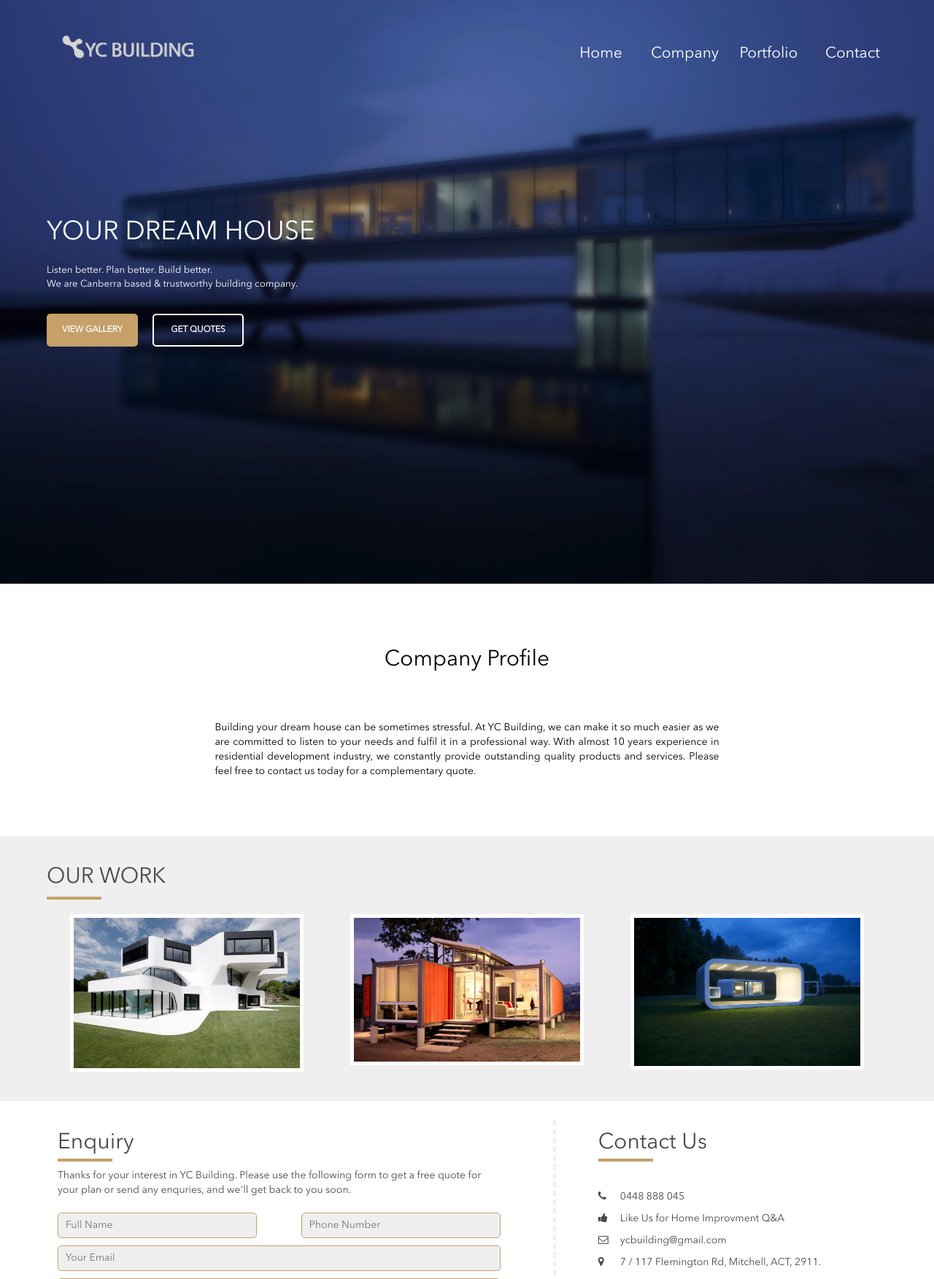
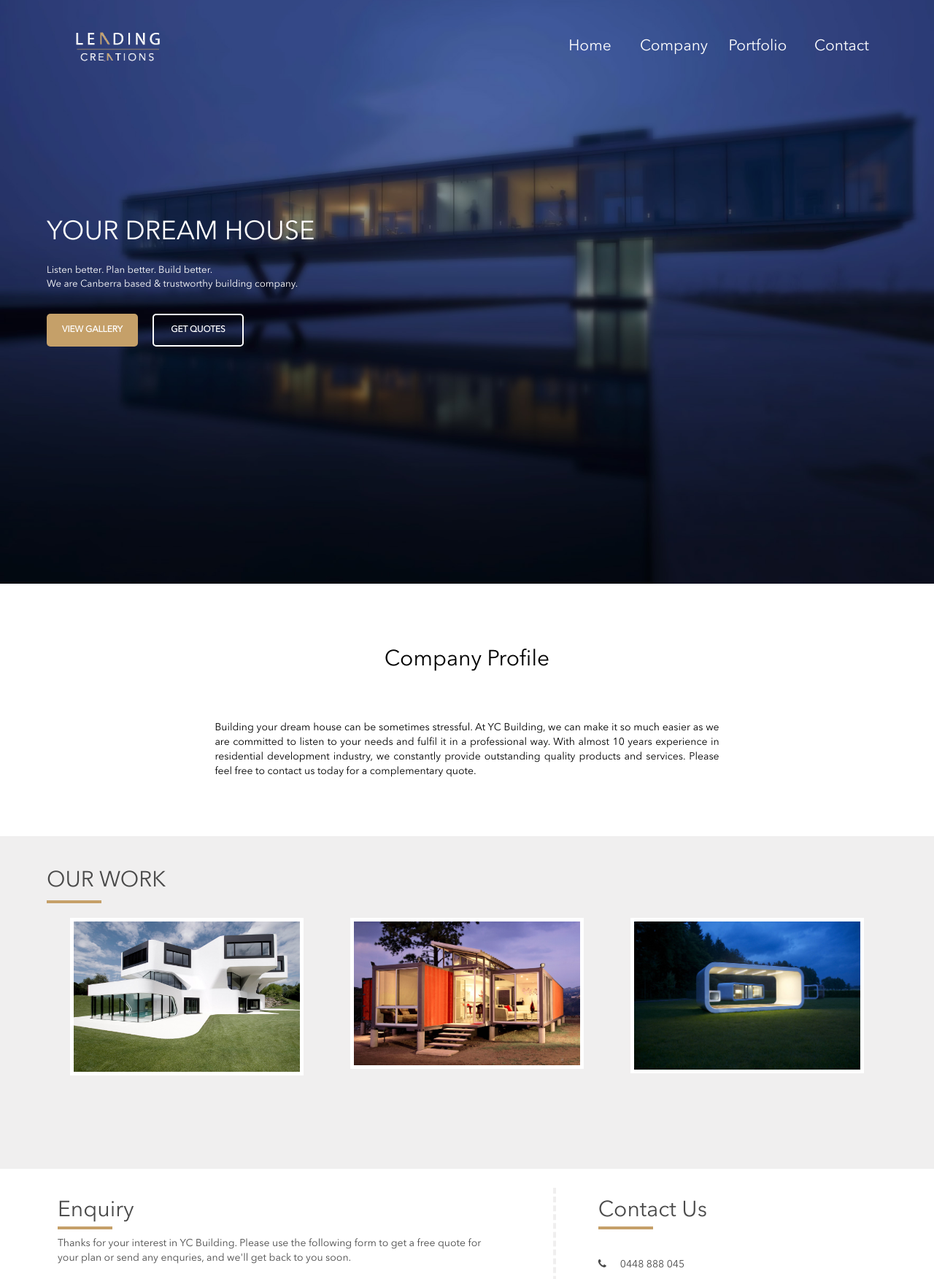
Before and after one commit to sunhillau/LC, a PHP site: page / in a window 1280 px wide. Shown: the top 1753 px of the page at 73% size. Run offline with PHP 8.4, Linux system fonts and the light colour scheme; some libraries are stand-ins or nearby versions.

Commit message:
Pre-final
1. Logo has been designed and created;
2. ico is replaced;
3. mobile and desktop css were both checked;

```diff
--- a/header.php
+++ b/header.php
@@ -74,7 +74,7 @@ display: none;
 
 		<div class="tool_bar cevc pointer">
 			<div class="fix_test">
-				<img src="images/demo/logo_white.png" alt="logo" />
+				<img src="images/demo/logo.gif" alt="logo"/>
 				<div class="icon_menu" id="menu_icon"><i class="fa fa-bars"></i></div>
 				<div class="nav_bar">
 					<ul class="unlist_style">
--- a/sass/style.scss
+++ b/sass/style.scss
@@ -271,7 +271,7 @@ html, body {
 		padding-left:20px;
 
 		img {
-			height:35px;
+			height: 60px;
 			margin:auto 0;
 		}
 	}
@@ -284,7 +284,7 @@ html, body {
 	z-index:200;
 	width:61.8%;
 	background: rgba(0,0,0,0.8);
-	height:100%;
+	height:60%;
 	@include transition(all 1s ease);
 		ul{
 		white-space: nowrap;
@@ -293,8 +293,9 @@ html, body {
 		font-weight: 500;
 		margin:0;
 		padding:25px;
+		margin-top: 15%;
 		li {
-			height: 50px;
+			height: 70px;
 			border-top: 1px solid #c9c9c9;
 			&:first-child {
 				border: none;
@@ -302,10 +303,10 @@ html, body {
 			a {
 				display:block;
 				text-decoration:none;
-				color:$theme_color_2;
+				color:$gold_rush;
 				font-weight: 600;
-				padding: 15px 0 15px 0;
-				&:active { color: $theme_color_1; }
+				padding: 25px 0 25px 0;
+				&:active { color: $danbai_color; }
 			}
 		}
 	}
@@ -390,8 +391,7 @@ html, body {
 		list-style:none;
 		display:inline-block;
 		white-space:nowrap;
-		padding-top:25px;
-		padding-left:0;
+		padding:15px;
 		margin:0;
 		li {
 			float:left;
@@ -511,8 +511,8 @@ html, body {
 ************************************/
 .gallery {
 	background:#F0EFEF;
-	padding:10px 5% 10px 5%;
-	padding-bottom:40px;
+	padding:15px 5% 20px 5%;
+	padding-bottom:10%;
 /*	border-top: 1px solid #333;
 	border-bottom: 1px solid #333;*/
 }
@@ -528,7 +528,7 @@ html, body {
 	@include display-flex();
 	@include flex-direction (column);
 	background:#F0EFEF;
-	padding: 15px 5% 15px 5%;
+	padding: 25px 5% 15px 5%;
 	margin:0;
 	width:100%;
 	@include transition(all 1s ease);
--- a/style.css
+++ b/style.css
@@ -109,59 +109,59 @@ html, body { height: 100%; min-width: 320px; }
 /* line 264, sass/style.scss */
 .tool_bar .fix_test { display: flex; display: -webkit-box; display: -ms-flexbox; display: -webkit-flex; -webkit-box-pack: space-between; -webkit-justify-content: space-between; -ms-flex-pack: space-between; justify-content: space-between; width: 100%; max-width: 1268px; height: 60px; margin: 0 auto; padding-left: 20px; }
 /* line 273, sass/style.scss */
-.tool_bar .fix_test img { height: 35px; margin: auto 0; }
+.tool_bar .fix_test img { height: 60px; margin: auto 0; }
 
 /* line 280, sass/style.scss */
-.menu_overlay { position: fixed; right: -1000px; top: 60px; z-index: 200; width: 61.8%; background: rgba(0, 0, 0, 0.8); height: 100%; -webkit-transition: all 1s ease; -moz-transition: all 1s ease; transition: all 1s ease; }
+.menu_overlay { position: fixed; right: -1000px; top: 60px; z-index: 200; width: 61.8%; background: rgba(0, 0, 0, 0.8); height: 60%; -webkit-transition: all 1s ease; -moz-transition: all 1s ease; transition: all 1s ease; }
 /* line 289, sass/style.scss */
-.menu_overlay ul { white-space: nowrap; display: block; font-size: 1em; font-weight: 500; margin: 0; padding: 25px; }
-/* line 296, sass/style.scss */
-.menu_overlay ul li { height: 50px; border-top: 1px solid #c9c9c9; }
-/* line 299, sass/style.scss */
+.menu_overlay ul { white-space: nowrap; display: block; font-size: 1em; font-weight: 500; margin: 0; padding: 25px; margin-top: 15%; }
+/* line 297, sass/style.scss */
+.menu_overlay ul li { height: 70px; border-top: 1px solid #c9c9c9; }
+/* line 300, sass/style.scss */
 .menu_overlay ul li:first-child { border: none; }
-/* line 302, sass/style.scss */
-.menu_overlay ul li a { display: block; text-decoration: none; color: #84D9C9; font-weight: 600; padding: 15px 0 15px 0; }
-/* line 308, sass/style.scss */
-.menu_overlay ul li a:active { color: #000000; }
+/* line 303, sass/style.scss */
+.menu_overlay ul li a { display: block; text-decoration: none; color: #c5a069; font-weight: 600; padding: 25px 0 25px 0; }
+/* line 309, sass/style.scss */
+.menu_overlay ul li a:active { color: #f0efef; }
 
-/* line 313, sass/style.scss */
+/* line 314, sass/style.scss */
 .menu_overlay_push { right: 0; -webkit-transition: all 1s ease; -moz-transition: all 1s ease; transition: all 1s ease; }
 
-/* line 317, sass/style.scss */
+/* line 318, sass/style.scss */
 .home_content_container { width: 100%; min-width: 320px; position: absolute; padding-left: 5%; top: 35%; }
 
-/* line 324, sass/style.scss */
+/* line 325, sass/style.scss */
 .home_content { width: 100%; max-width: 1268px; margin: 0 auto; }
-/* line 328, sass/style.scss */
+/* line 329, sass/style.scss */
 .home_content h1 { margin-bottom: 22px; }
-/* line 331, sass/style.scss */
+/* line 332, sass/style.scss */
 .home_content p { margin: 0; padding: 0; font-size: 0.95em; word-spacing: wrap; }
 
-/* line 339, sass/style.scss */
+/* line 340, sass/style.scss */
 .anim_fadeup { -webkit-animation: fadeup 1200ms ease forwards; animation: fadeup 1200ms ease forwards; }
 
-/* line 345, sass/style.scss */
+/* line 346, sass/style.scss */
 .under_bk { -webkit-box-pack: space-around; -webkit-justify-content: space-around; -ms-flex-pack: space-around; justify-content: space-around; -webkit-align-self: flex-end; -ms-flex-item-align: flex-end; align-self: flex-end; position: absolute; bottom: 0; background: #1F3B70; width: 100%; height: 100px; font-weight: 600; }
-/* line 354, sass/style.scss */
+/* line 355, sass/style.scss */
 .under_bk button { width: 150px; height: 50px; }
-/* line 358, sass/style.scss */
+/* line 359, sass/style.scss */
 .under_bk button:nth-child(2) { background: none; border: 2px solid #fff; }
-/* line 361, sass/style.scss */
+/* line 362, sass/style.scss */
 .under_bk button:nth-child(2):hover { background: #fff; color: #000; -webkit-transition: all 0.5s ease; -moz-transition: all 0.5s ease; transition: all 0.5s ease; }
 
-/* line 369, sass/style.scss */
+/* line 370, sass/style.scss */
 .overlay { display: none; z-index: 100; position: fixed; background-color: rgba(0, 0, 0, 0.3); width: 100%; height: 100%; }
 
-/* line 377, sass/style.scss */
+/* line 378, sass/style.scss */
 .clear_fix { content: ""; display: block; clear: both; visibility: hidden; }
 
 /************************************
 		Desktop
 ************************************/
-/* line 386, sass/style.scss */
+/* line 387, sass/style.scss */
 .nav_bar { display: none; }
-/* line 389, sass/style.scss */
-.nav_bar ul { list-style: none; display: inline-block; white-space: nowrap; padding-top: 25px; padding-left: 0; margin: 0; }
+/* line 390, sass/style.scss */
+.nav_bar ul { list-style: none; display: inline-block; white-space: nowrap; padding: 15px; margin: 0; }
 /* line 396, sass/style.scss */
 .nav_bar ul li { float: left; font-size: 1.5em; width: 95px; text-align: center; /*			margin-bottom:5px;*/ margin-left: 20px; }
 /* line 403, sass/style.scss */
@@ -225,7 +225,7 @@ html, body { height: 100%; min-width: 320px; }
 		Mobile
 ************************************/
 /* line 512, sass/style.scss */
-.gallery { background: #F0EFEF; padding: 10px 5% 10px 5%; padding-bottom: 40px; /*	border-top: 1px solid #333;
+.gallery { background: #F0EFEF; padding: 15px 5% 20px 5%; padding-bottom: 10%; /*	border-top: 1px solid #333;
 	border-bottom: 1px solid #333;*/ }
 
 /* line 519, sass/style.scss */
@@ -234,7 +234,7 @@ html, body { height: 100%; min-width: 320px; }
 .gl_head h2 { color: #4A4a4a; margin-bottom: 10px; }
 
 /* line 527, sass/style.scss */
-.gl_container { display: flex; display: -webkit-box; display: -ms-flexbox; display: -webkit-flex; -webkit-flex-direction: column; -ms-flex-direction: column; flex-direction: column; background: #F0EFEF; padding: 15px 5% 15px 5%; margin: 0; width: 100%; -webkit-transition: all 1s ease; -moz-transition: all 1s ease; transition: all 1s ease; }
+.gl_container { display: flex; display: -webkit-box; display: -ms-flexbox; display: -webkit-flex; -webkit-flex-direction: column; -ms-flex-direction: column; flex-direction: column; background: #F0EFEF; padding: 25px 5% 15px 5%; margin: 0; width: 100%; -webkit-transition: all 1s ease; -moz-transition: all 1s ease; transition: all 1s ease; }
 
 /* line 536, sass/style.scss */
 .gl_items { width: 100%; margin: 10px auto; }
```
Also changed, not shown: images/demo/logo.gif (added), images/demo/logo_icon.ico (added), images/favicon.ico, images/logo.gif (added), images/logo_icon.gif (added), 1 other file.
